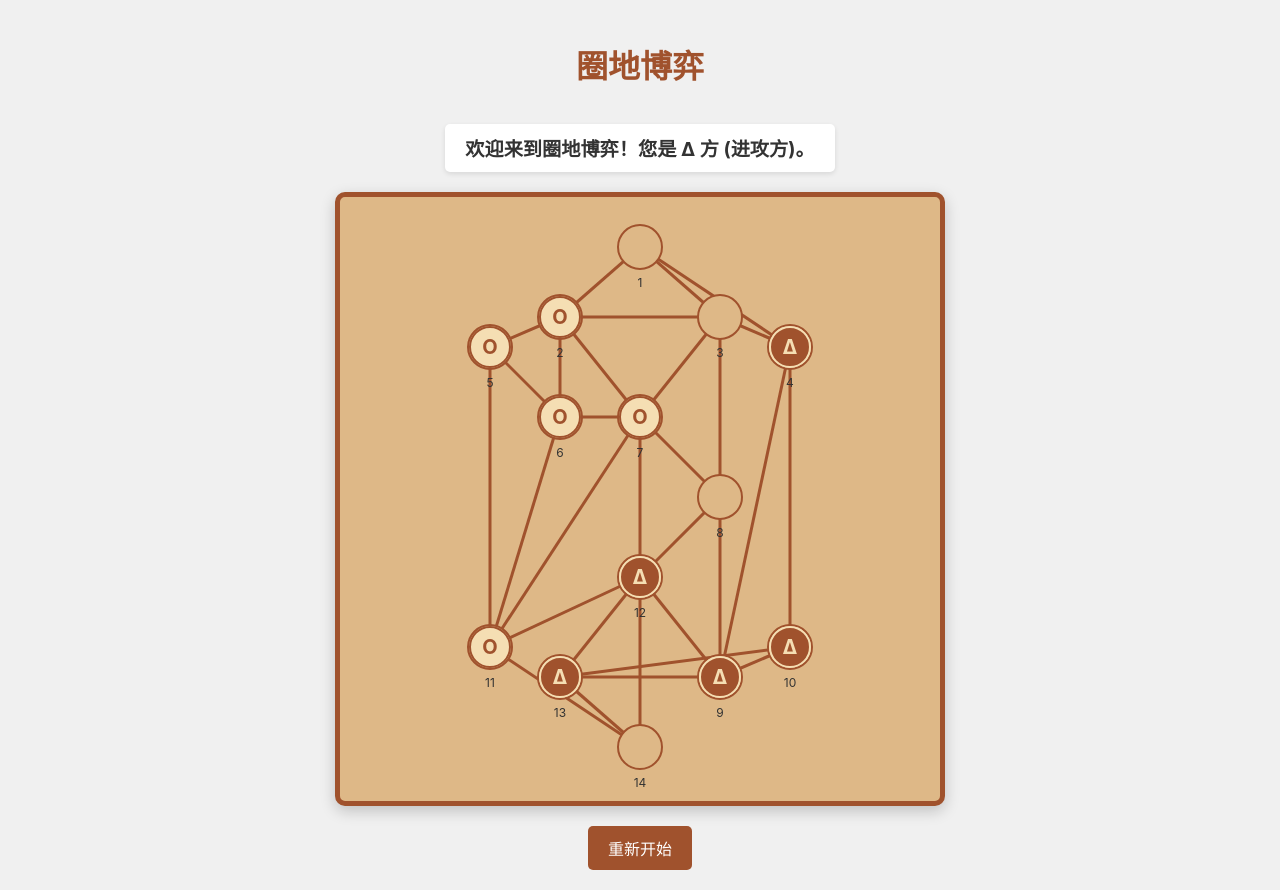
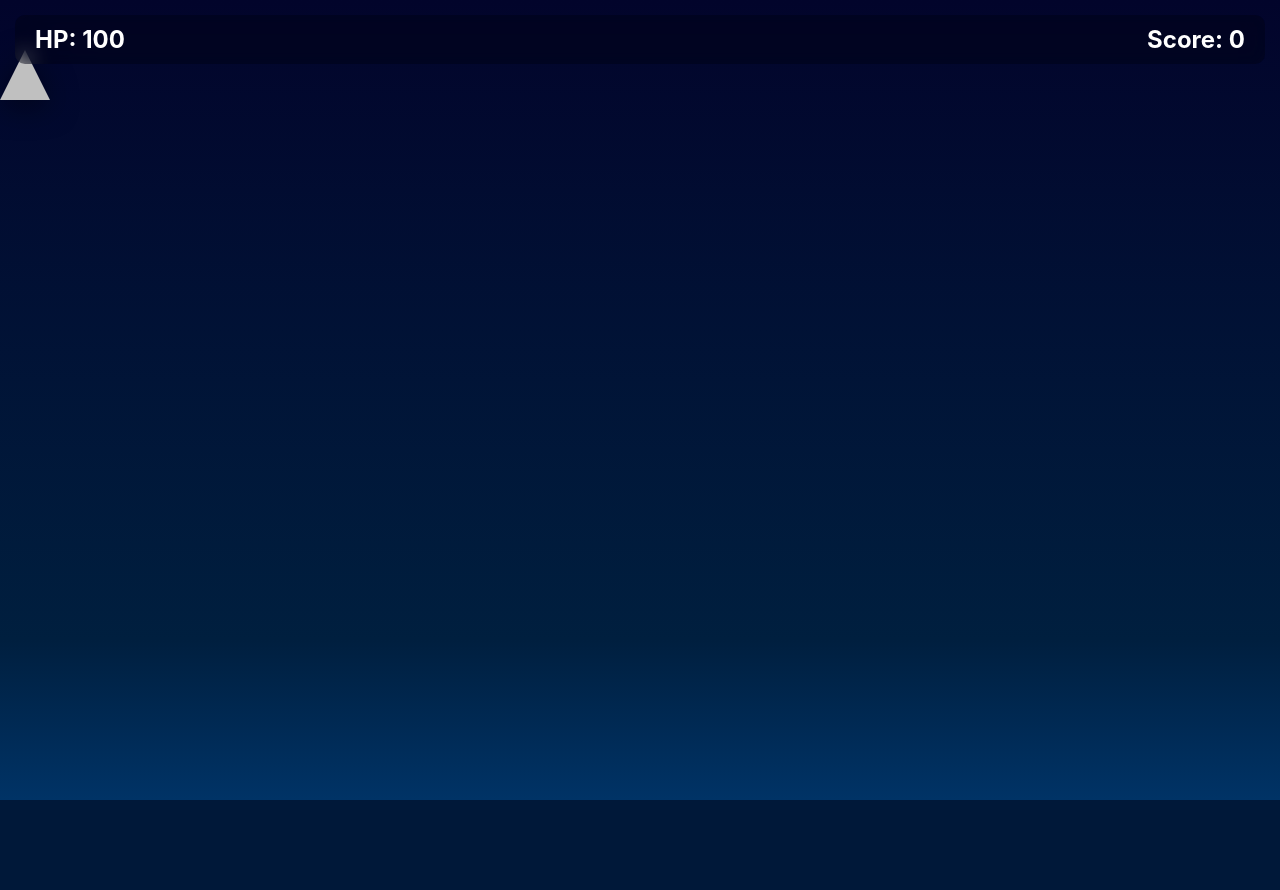
Before and after one commit to liweililigoother/git006, a Flask app: page / in a window 1280 px wide. After the commit the page ends 800 px from the top, so only its background shows below. Run offline with Flask 3, Linux system fonts and the light colour scheme.

Commit message:
feat: 根据 re.md 创建空中投弹游戏 MVP
- 实现核心玩法：飞机、投弹、目标
- 加入血量、得分和濒死警告系统
- 搭建基础 HTML/CSS/JS 框架

```diff
--- a/001/static/game.js
+++ b/001/static/game.js
@@ -1,171 +1,208 @@
 document.addEventListener('DOMContentLoaded', () => {
+    const gameContainer = document.getElementById('game-container');
+    const plane = document.getElementById('player-plane');
+    const healthEl = document.getElementById('health');
+    const scoreEl = document.getElementById('score');
+    const messageContainer = document.getElementById('critical-message-container');
 
-    const svg = document.getElementById('game-board');
-    const statusLabel = document.getElementById('status-label');
-    const resetButton = document.getElementById('reset-button');
-    const PIECE_RADIUS = 20;
-    const NODE_RADIUS = 8;
+    let health = 100;
+    let score = 0;
+    let criticalAnnounced = 0; // 0: not announced, 1, 2, 3 for each stage
+    let isGameOver = false;
 
-    let nodeCoords = {};
-    let adjList = {};
-    let selectedNode = null;
-    let currentPlayer = '';
+    const GAME_WIDTH = gameContainer.offsetWidth;
+    const GAME_HEIGHT = gameContainer.offsetHeight;
 
-    function drawBoard(positions) {
-        svg.innerHTML = ''; // Clear board
+    // --- Plane Movement ---
+    document.addEventListener('mousemove', (e) => {
+        if(isGameOver) return;
+        let x = e.clientX - gameContainer.getBoundingClientRect().left;
+        // Clamp plane position within game bounds
+        x = Math.max(25, Math.min(x, GAME_WIDTH - 25));
+        plane.style.transform = `translateX(${x - (plane.offsetWidth / 2)}px)`;
+    });
 
-        // Draw connections
-        for (const startNode in adjList) {
-            const startCoord = nodeCoords[startNode];
-            for (const endNode of adjList[startNode]) {
-                if (parseInt(startNode) < parseInt(endNode)) {
-                    const endCoord = nodeCoords[endNode];
-                    const line = document.createElementNS('http://www.w3.org/2000/svg', 'line');
-                    line.setAttribute('x1', startCoord[0]);
-                    line.setAttribute('y1', startCoord[1]);
-                    line.setAttribute('x2', endCoord[0]);
-                    line.setAttribute('y2', endCoord[1]);
-                    line.setAttribute('class', 'line');
-                    svg.appendChild(line);
-                }
-            }
-        }
+    // --- Bombing ---
+    gameContainer.addEventListener('click', (e) => {
+        if(isGameOver) return;
+        createBomb(e.clientX - gameContainer.getBoundingClientRect().left);
+    });
 
-        // Draw nodes, pieces, and numbers
-        for (const node in nodeCoords) {
-            const coord = nodeCoords[node];
+    function createBomb(x) {
+        const bomb = document.createElement('div');
+        bomb.className = 'bomb';
+        bomb.style.left = `${x - 4}px`;
+        bomb.style.top = `${plane.offsetTop + 50}px`; // Start from plane's bottom
+        gameContainer.appendChild(bomb);
+    }
 
-            // Node background
-            const nodeCircle = document.createElementNS('http://www.w3.org/2000/svg', 'circle');
-            nodeCircle.setAttribute('cx', coord[0]);
-            nodeCircle.setAttribute('cy', coord[1]);
-            nodeCircle.setAttribute('r', PIECE_RADIUS + 2); // Make it slightly larger for clickability
-            nodeCircle.setAttribute('class', 'node');
-            nodeCircle.setAttribute('data-node', node);
-            if (parseInt(node) === selectedNode) {
-                nodeCircle.classList.add('selected');
-            }
-            svg.appendChild(nodeCircle);
+    // --- Targets ---
+    function createTarget() {
+        if(isGameOver) return;
+        const target = document.createElement('div');
+        target.className = 'target';
+        const size = 30 + Math.random() * 40;
+        target.style.width = `${size}px`;
+        target.style.height = `${size}px`;
+        target.style.left = `${Math.random() * (GAME_WIDTH - size)}px`;
+        target.style.top = `${GAME_HEIGHT}px`; // Start from bottom and move up
+        gameContainer.appendChild(target);
 
-            const pieceType = positions[node];
-            if (pieceType) {
-                const pieceCircle = document.createElementNS('http://www.w3.org/2000/svg', 'circle');
-                pieceCircle.setAttribute('cx', coord[0]);
-                pieceCircle.setAttribute('cy', coord[1]);
-                pieceCircle.setAttribute('r', PIECE_RADIUS);
-                pieceCircle.setAttribute('class', `piece-${pieceType}`);
-                svg.appendChild(pieceCircle);
-
-                const pieceText = document.createElementNS('http://www.w3.org/2000/svg', 'text');
-                pieceText.setAttribute('x', coord[0]);
-                pieceText.setAttribute('y', coord[1]);
-                pieceText.textContent = pieceType === 'D' ? 'Δ' : 'O';
-                pieceText.setAttribute('class', `piece-text-${pieceType}`);
-                svg.appendChild(pieceText);
-            }
-
-            // Node number
-            const numText = document.createElementNS('http://www.w3.org/2000/svg', 'text');
-            numText.setAttribute('x', coord[0]);
-            numText.setAttribute('y', coord[1] + PIECE_RADIUS + 15);
-            numText.textContent = node;
-            numText.setAttribute('class', 'node-number');
-            svg.appendChild(numText);
+        // Add text to some targets for fun
+        if (Math.random() > 0.7) {
+            target.textContent = "I'm back!";
         }
     }
 
-    async function handleNodeClick(nodeId) {
-        if (currentPlayer !== 'D' || !nodeId) return;
+    // --- Game Loop ---
+    let lastTime = 0;
+    function gameLoop(timestamp) {
+        if(isGameOver && !document.querySelector('.explosion')) {
+            // Wait for explosions to finish before showing final message
+             messageContainer.textContent = `游戏结束! 最终得分: ${score}`;
+             messageContainer.style.color = '#00ff00'; // Green for final score
+             return; // Stop the loop
+        }
 
-        if (selectedNode === null) {
-            // Select a piece
-            const response = await fetch('/gamestate');
-            const state = await response.json();
-            if (state.positions[nodeId] === 'D') {
-                selectedNode = nodeId;
-                statusLabel.textContent = `选中棋子 at ${nodeId}. 请点击目标位置。`;
-                drawBoard(state.positions);
-            }
-        } else {
-            // Move the piece
-            const startNode = selectedNode;
-            const endNode = nodeId;
-            selectedNode = null; // Reset selection regardless of move success
+        const deltaTime = timestamp - lastTime;
+        lastTime = timestamp;
 
-            try {
-                const response = await fetch('/move', {
-                    method: 'POST',
-                    headers: { 'Content-Type': 'application/json' },
-                    body: JSON.stringify({ start: startNode, end: endNode }),
-                });
+        if (!isGameOver) {
+            // Update bombs
+            document.querySelectorAll('.bomb').forEach(bomb => {
+                let top = parseFloat(bomb.style.top);
+                top += 300 * (deltaTime / 1000); // speed
+                if (top > GAME_HEIGHT) {
+                    bomb.remove();
+                } else {
+                    bomb.style.top = `${top}px`;
+                }
+            });
 
-                const result = await response.json();
+            // Update targets (move them up)
+            document.querySelectorAll('.target').forEach(target => {
+                let top = parseFloat(target.style.top);
+                top -= 100 * (deltaTime / 1000); // speed
+                if (top < -target.offsetHeight) {
+                    target.remove();
+                    updateHealth(-10); // Lose health if target escapes
+                } else {
+                    target.style.top = `${top}px`;
+                }
+            });
 
-                if (response.ok) {
-                    statusLabel.textContent = result.message || '移动成功。';
-                    if (result.game_over) {
-                        currentPlayer = '';
-                        statusLabel.textContent = `游戏结束! ${result.win_message}`;
-                    } else {
-                        statusLabel.textContent = `回合 ${Math.floor(result.turn_count)}: 到你了 (Δ).`;
-                    }
-                     drawBoard(result.positions);
-                } else {
-                    throw new Error(result.error || '无效移动');
+            // Collision Detection
+            checkCollisions();
+
+            // Check Critical Health
+            checkCriticalHealth();
+        }
+
+        requestAnimationFrame(gameLoop);
+    }
+
+    // --- Collision & Effects ---
+    function checkCollisions() {
+        const bombs = document.querySelectorAll('.bomb');
+        const targets = document.querySelectorAll('.target');
+
+        bombs.forEach(bomb => {
+            const bombRect = bomb.getBoundingClientRect();
+            targets.forEach(target => {
+                const targetRect = target.getBoundingClientRect();
+                if (
+                    bombRect.left < targetRect.right &&
+                    bombRect.right > targetRect.left &&
+                    bombRect.top < targetRect.bottom &&
+                    bombRect.bottom > targetRect.top
+                ) {
+                    bomb.remove();
+                    createExplosion(targetRect.left + targetRect.width / 2, targetRect.top + targetRect.height / 2);
+
+                    // Anti-gravity effect
+                    target.remove(); // Simple removal for now, can be replaced with animation
+
+                    updateScore(10);
                 }
+            });
+        });
+    }
 
-            } catch (error) {
-                statusLabel.textContent = `错误: ${error.message}`;
-                // Re-fetch state to revert visual selection
-                fetchGameState();
-            }
+    function createExplosion(x, y) {
+        const explosion = document.createElement('div');
+        explosion.className = 'explosion';
+        explosion.style.left = `${x}px`;
+        explosion.style.top = `${y}px`;
+        gameContainer.appendChild(explosion);
+        setTimeout(() => explosion.remove(), 500); // Cleanup explosion element
+    }
+
+    // --- Score & Health ---
+    function updateHealth(change) {
+        if(isGameOver) return;
+        health += change;
+        if (health <= 0) {
+            health = 0;
+            gameOver();
+        }
+        healthEl.textContent = health;
+    }
+
+    function updateScore(points) {
+        if(isGameOver) return;
+        score += points;
+        scoreEl.textContent = score;
+    }
+
+    // --- "Important things are said three times" ---
+    function checkCriticalHealth() {
+        if (health <= 10 && health > 0 && criticalAnnounced < 1) {
+            criticalAnnounced = 1;
+            gameContainer.style.animation = "shake 0.5s";
+            messageContainer.textContent = "注意：要掉下去了！";
+        } else if (health <= 10 && health > 0 && criticalAnnounced < 2) {
+            // This needs a trigger, let's tie it to time for simplicity
+            setTimeout(() => {
+                if(health > 0 && !isGameOver) {
+                    criticalAnnounced = 2;
+                     messageContainer.textContent = "注意：真的要掉下去了！！";
+                }
+            }, 3000); // 3 seconds after the first warning
+        } else if (health <= 10 && health > 0 && criticalAnnounced < 3) {
+            setTimeout(() => {
+                 if(health > 0 && !isGameOver) {
+                    criticalAnnounced = 3;
+                    plane.style.borderBottomColor = 'red'; // Visual damage
+                    messageContainer.textContent = "注意：说三遍了，真没救了！！！";
+                 }
+            }, 6000); // 6 seconds after the first warning
+        }
+
+        if (health > 10 && criticalAnnounced > 0) {
+            criticalAnnounced = 0; // Reset if health is restored
+            messageContainer.textContent = "";
+            gameContainer.style.animation = "";
+            plane.style.borderBottomColor = '#c0c0c0';
         }
     }
 
-    async function fetchGameState() {
-        try {
-            const response = await fetch('/gamestate');
-            const state = await response.json();
+    function gameOver() {
+        if(isGameOver) return;
+        isGameOver = true;
 
-            nodeCoords = state.node_coords;
-            adjList = state.adj_list;
-            currentPlayer = state.current_player;
+        // Final big explosion on the plane
+        const planeRect = plane.getBoundingClientRect();
+        createExplosion(planeRect.left + planeRect.width/2, planeRect.top + planeRect.height/2);
 
-            if (state.game_over) {
-                statusLabel.textContent = `游戏结束! ${state.win_message}`;
-            } else {
-                statusLabel.textContent = state.message;
-            }
-
-            drawBoard(state.positions);
-
-        } catch (error) {
-            statusLabel.textContent = '无法加载游戏状态，请刷新页面。';
-            console.error('Error fetching game state:', error);
-        }
+        plane.remove(); // Plane is destroyed
     }
 
-    async function resetGame() {
-        try {
-            await fetch('/reset', { method: 'POST' });
-            selectedNode = null;
-            fetchGameState();
-        } catch (error) {
-            statusLabel.textContent = '重置游戏失败。';
-            console.error('Error resetting game:', error);
-        }
-    }
+    // --- Start Game ---
+    // Spawn targets periodically
+    setInterval(() => {
+        if(!isGameOver) createTarget();
+    }, 2000);
 
-    svg.addEventListener('click', (event) => {
-        const target = event.target;
-        if (target.classList.contains('node')) {
-            const nodeId = parseInt(target.getAttribute('data-node'));
-            handleNodeClick(nodeId);
-        }
-    });
-
-    resetButton.addEventListener('click', resetGame);
-
-    // Initial load
-    fetchGameState();
+    // Start the game loop
+    requestAnimationFrame(gameLoop);
 });
--- a/001/static/style.css
+++ b/001/static/style.css
@@ -1,113 +1,108 @@
-body {
-    font-family: -apple-system, BlinkMacSystemFont, "Segoe UI", Roboto, "Helvetica Neue", Arial, sans-serif;
-    display: flex;
-    flex-direction: column;
-    align-items: center;
-    background-color: #f0f0f0;
-    color: #333;
+body, html {
     margin: 0;
-    padding: 20px;
-}
-
-h1 {
-    color: #A0522D;
+    padding: 0;
+    overflow: hidden;
+    height: 100%;
+    font-family: -apple-system, BlinkMacSystemFont, 'Segoe UI', Roboto, 'Helvetica Neue', Arial, sans-serif;
 }
 
 #game-container {
-    margin-top: 20px;
-    border: 5px solid #A0522D; /* Sienna */
-    background-color: #DEB887; /* BurlyWood */
-    border-radius: 10px;
-    box-shadow: 0 5px 15px rgba(0,0,0,0.2);
+    position: relative;
+    height: 100vh;
+    width: 100vw;
+    background: linear-gradient(to bottom, #02042b, #001f3f 80%, #003366);
+    overflow: hidden;
 }
 
-#status-label {
-    margin-top: 15px;
+#info-bar {
+    position: absolute;
+    top: 15px;
+    left: 15px;
+    right: 15px;
+    display: flex;
+    justify-content: space-between;
     padding: 10px 20px;
-    font-size: 1.2em;
+    background: rgba(0, 0, 0, 0.25);
+    backdrop-filter: blur(10px);
+    -webkit-backdrop-filter: blur(10px);
+    border-radius: 10px;
+    color: white;
+    font-size: 24px;
     font-weight: bold;
-    background-color: #fff;
-    border-radius: 5px;
-    box-shadow: 0 2px 5px rgba(0,0,0,0.1);
-    min-height: 25px;
-    text-align: center;
+    z-index: 100;
 }
 
-#reset-button {
-    margin-top: 20px;
-    padding: 10px 20px;
-    font-size: 1em;
-    color: white;
-    background-color: #A0522D; /* Sienna */
-    border: none;
-    border-radius: 5px;
-    cursor: pointer;
-    transition: background-color 0.3s;
+#player-plane {
+    position: absolute;
+    width: 0;
+    height: 0;
+    border-left: 25px solid transparent;
+    border-right: 25px solid transparent;
+    border-bottom: 50px solid #c0c0c0; /* Silver color */
+    top: 50px;
+    will-change: transform;
+    transition: transform 0.1s linear;
+    filter: drop-shadow(0 5px 15px rgba(0,0,0,0.5));
 }
 
-#reset-button:hover {
-    background-color: #8B4513; /* SaddleBrown */
+
+.bomb {
+    position: absolute;
+    width: 8px;
+    height: 25px;
+    background-color: #ff4500; /* Orangered */
+    border-radius: 50% 50% 0 0;
+    box-shadow: 0 0 10px #ff4500;
+    will-change: transform;
 }
 
-/* SVG Styles */
-.line {
-    stroke: #A0522D; /* Sienna */
-    stroke-width: 3;
+.target {
+    position: absolute;
+    width: 50px;
+    height: 50px;
+    background-color: #32cd32; /* Limegreen */
+    border-radius: 50%;
+    will-change: transform;
+    display: flex;
+    justify-content: center;
+    align-items: center;
+    font-size: 10px;
+    color: white;
 }
 
-.node {
-    fill: #DEB887; /* BurlyWood */
-    stroke: #A0522D; /* Sienna */
-    stroke-width: 2;
-    cursor: pointer;
-    transition: fill 0.2s;
+.explosion {
+    position: absolute;
+    border-radius: 50%;
+    background-color: orange;
+    animation: explode 0.5s ease-out forwards;
 }
 
-.node:hover {
-    fill: #F5DEB3; /* Wheat */
+@keyframes explode {
+    0% {
+        transform: scale(0);
+        opacity: 1;
+    }
+    100% {
+        transform: scale(3);
+        opacity: 0;
+    }
 }
 
-.piece-D {
-    fill: #A0522D; /* Sienna */
-    stroke: #F5DEB3; /* Wheat */
-    stroke-width: 2;
-    pointer-events: none; /* Clicks go to the underlying node */
+#critical-message-container {
+    position: absolute;
+    top: 50%;
+    left: 50%;
+    transform: translate(-50%, -50%);
+    color: #ff00ff; /* Fuchsia for visibility */
+    font-size: 4vw;
+    font-weight: bold;
+    text-align: center;
+    text-shadow: 0 0 10px #ff00ff, 0 0 20px white;
+    z-index: 200;
+    animation: flash 0.5s infinite alternate;
 }
 
-.piece-O {
-    fill: #F5DEB3; /* Wheat */
-    stroke: #A0522D; /* Sienna */
-    stroke-width: 2;
-    pointer-events: none;
+@keyframes flash {
+    from { opacity: 1; }
+    to { opacity: 0.7; }
 }
-
-.piece-text-D {
-    fill: #F5DEB3;
-    font-size: 20px;
-    font-weight: bold;
-    pointer-events: none;
-    text-anchor: middle;
-    alignment-baseline: central;
-}
-
-.piece-text-O {
-    fill: #A0522D;
-    font-size: 20px;
-    font-weight: bold;
-    pointer-events: none;
-    text-anchor: middle;
-    alignment-baseline: central;
-}
-
-.node-number {
-    fill: #333;
-    font-size: 12px;
-    pointer-events: none;
-    text-anchor: middle;
-    alignment-baseline: central;
-}
-
-.selected {
-    stroke: #007bff; /* Blue */
-    stroke-width: 4;
-}
--- a/001/templates/index.html
+++ b/001/templates/index.html
@@ -1,22 +1,20 @@
 <!DOCTYPE html>
-<html lang="zh">
+<html lang="en">
 <head>
     <meta charset="UTF-8">
     <meta name="viewport" content="width=device-width, initial-scale=1.0">
-    <title>圈地博弈</title>
-    <link rel="stylesheet" href="/static/style.css">
+    <title>空中投弹</title>
+    <link rel="stylesheet" href="../static/style.css">
 </head>
 <body>
-
-    <h1>圈地博弈</h1>
-    <div id="status-label">欢迎来到圈地博弈！您是 Δ 方 (进攻方)。</div>
-
     <div id="game-container">
-        <svg id="game-board" width="600" height="600"></svg>
+        <div id="info-bar">
+            <span>HP: <span id="health">100</span></span>
+            <span>Score: <span id="score">0</span></span>
+        </div>
+        <div id="player-plane"></div>
+        <div id="critical-message-container"></div>
     </div>
-
-    <button id="reset-button">重新开始</button>
-
-    <script src="/static/game.js"></script>
+    <script src="../static/game.js"></script>
 </body>
 </html>
```
Also changed, not shown: 001/002/re.md (added, +5 -0 lines).
